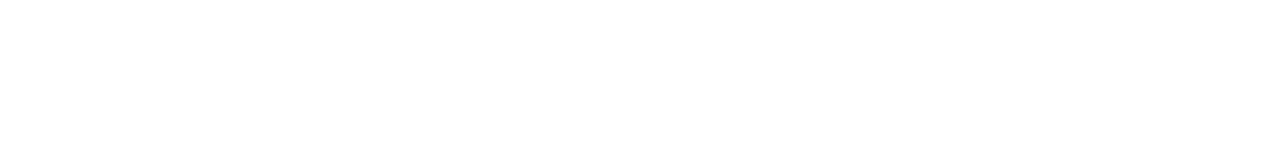
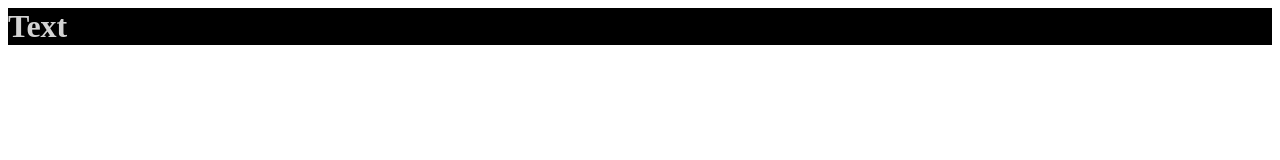
Before and after one commit to FoxNotFound/Miela, a plain HTML site: page index.html in a window 1280 px wide. Drawn offline with Linux system fonts and the light colour scheme.

Commit message:
Update index.html

```diff
--- a/index.html
+++ b/index.html
@@ -1,2 +1,3 @@
-<div style="background:black; color:white">
+<div style="background:black; color:lightgrey">
+  <h1>Text</h1>
 </div>
```
